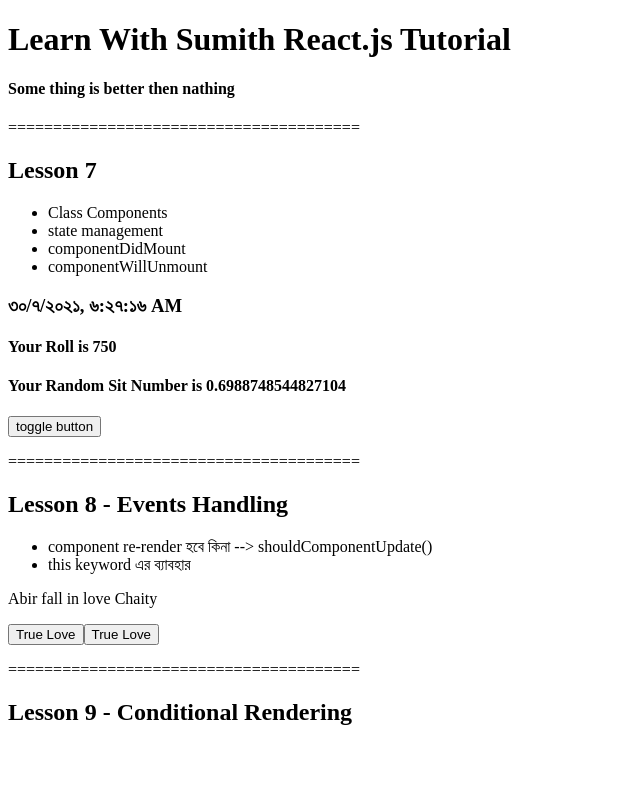
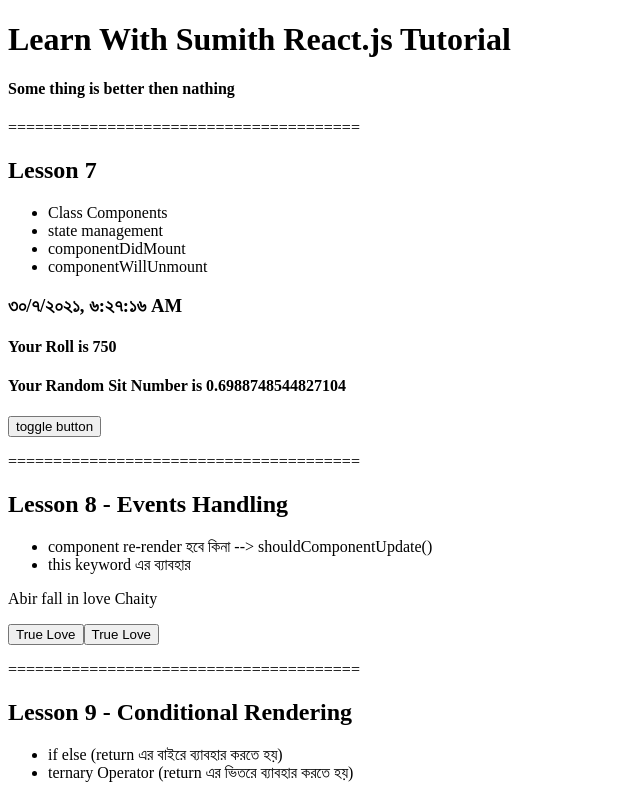
Before and after one commit to LancerAbir/learn-with-sumit, a React (Create React App) app in the folder react-js/lesson-3/: page / in a window 1280 px wide. Shown: the whole page, without its empty margins (0-640 px from the left). Built offline with nearby package versions, Linux system fonts and the light colour scheme.

Commit message:
lesson 9 done

```diff
--- a/react-js/lesson-3/src/Components/ConditionalRendering.js
+++ b/react-js/lesson-3/src/Components/ConditionalRendering.js
@@ -19,6 +19,13 @@
         return (
             <div>
                 <h2>Lesson 9 - Conditional Rendering</h2>
+                <ul>
+                    <li> if else (return এর বাইরে ব্যাবহার করতে হয়) </li>
+                    <li>
+                        {" "}
+                        ternary Operator (return এর ভিতরে ব্যাবহার করতে হয়){" "}
+                    </li>
+                </ul>
             </div>
         );
     }
```
Lines whose indentation alone changed are shown as unchanged.
